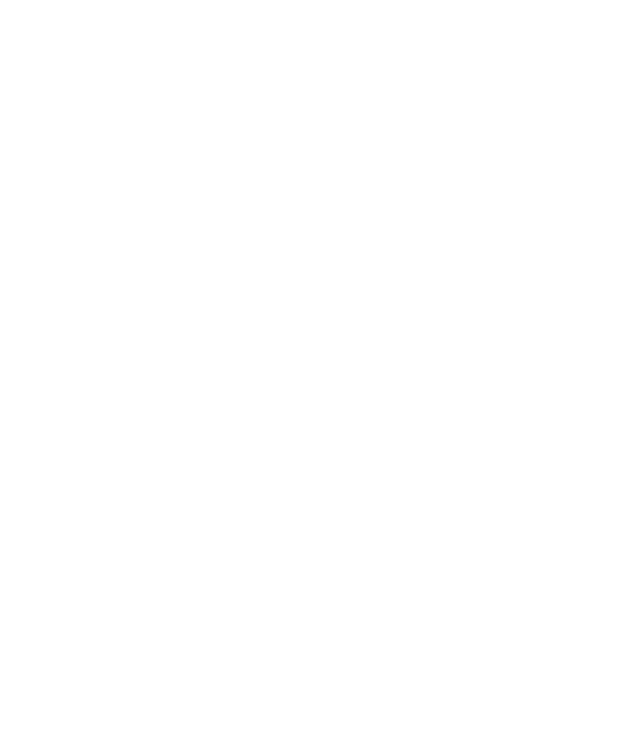
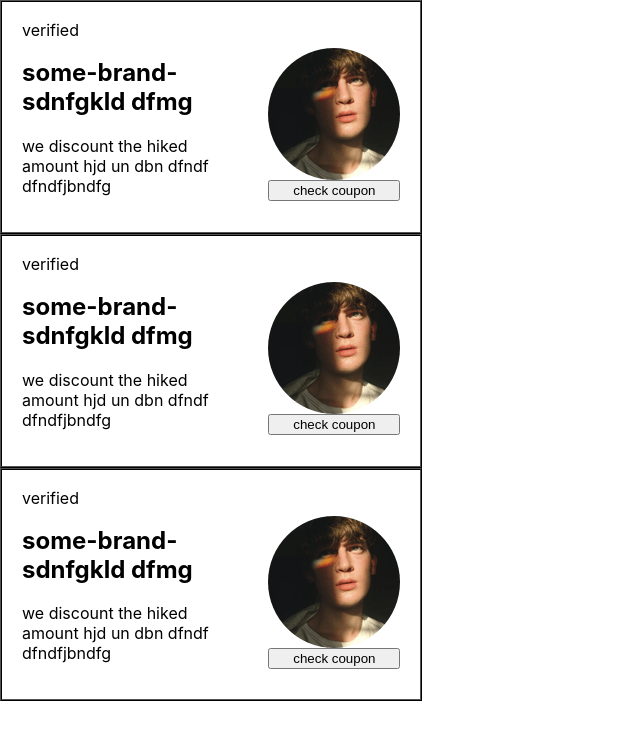
Before and after one commit to vijesh-dewasi/coupon_site_frontend, a React (Create React App) app: page / in a window 1280 px wide. Shown: the top 740 px of the page, without its empty margins (0-640 px from the left). Built offline with nearby package versions, Linux system fonts and the light colour scheme.

Commit message:
added the coupon component

```diff
--- a/src/App.js
+++ b/src/App.js
@@ -1,8 +1,15 @@
 import './App.css';
+import Coupon from './coupon.jsx'
 
 function App() {
   return (
-    <div className="App">
+    <div className="app">
+
+
+    <Coupon />
+    <Coupon />
+    <Coupon />
+
     </div>
   );
 }
--- /dev/null
+++ b/src/coupon.css
@@ -0,0 +1,32 @@
+.cop_grid{
+    display: grid;
+    grid-template-columns:2fr 1fr;
+    gap: 40px;
+    align-items: center;
+    justify-content: space-between;
+  }
+  .container{
+    display:flex;
+    flex-direction: row;
+    flex-wrap: wrap;
+    max-width: 33%;
+  }
+  .coupon_box{
+  border: 2px ridge black;
+  padding: 20px;
+  width:auto;
+  }
+  .simple_text{
+    line-height: 1rem;
+    margin: 0;
+  }
+  .coupon_info_bar{
+  display: flex;
+  flex-direction: row;
+  }
+  .logo_button{
+    align-self: center;
+    display: flex;
+    flex-direction: column;
+    justify-content: center;
+  }
--- /dev/null
+++ b/src/coupon.jsx
@@ -0,0 +1,32 @@
+import React from "react";
+import './coupon.css';
+
+export default function (){
+    const isverified=true;
+    const coupon_title="some-brand-sdnfgkld dfmg "
+    const coupon_desc="we discount the hiked amount hjd un dbn dfndf dfndfjbndfg"
+    const img_url="./images/demo.png"
+  return (
+    <div className='container'>
+    <div className='coupon_box'>
+    <div className='coupon_info_bar'>
+      <p className="simple_text">
+      {isverified?"verified":"unverified"}
+       </p>
+    </div>
+   <div className='cop_grid'>
+      <div className='cop_desc'>
+         <h2>
+         {coupon_title}
+         </h2>
+         <p className="simple-text">{coupon_desc}</p>
+      </div>
+      <div className="logo_button">
+      <img src={img_url}></img>
+      <button className='fancy_button'>check coupon</button>
+      </div>
+    </div>
+  </div>
+  </div>
+  )
+}
```
Also changed, not shown: public/images/demo.png (added).
